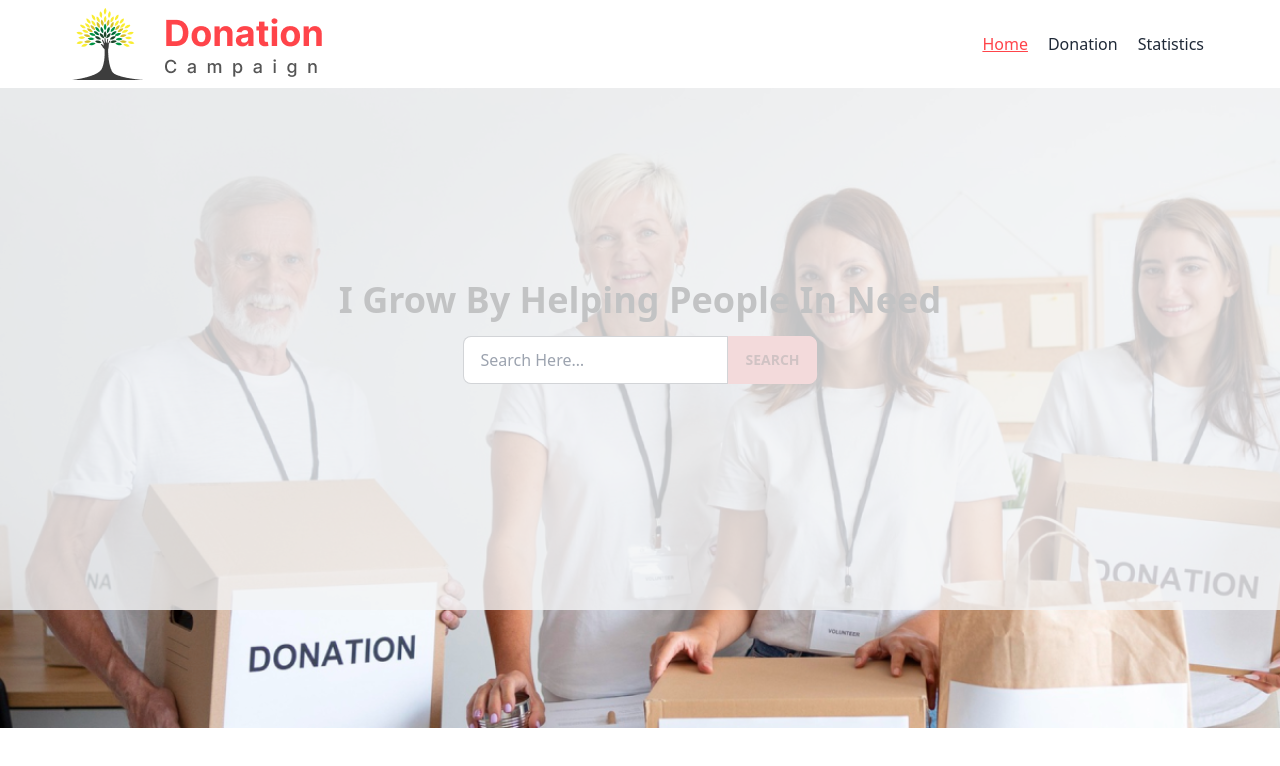
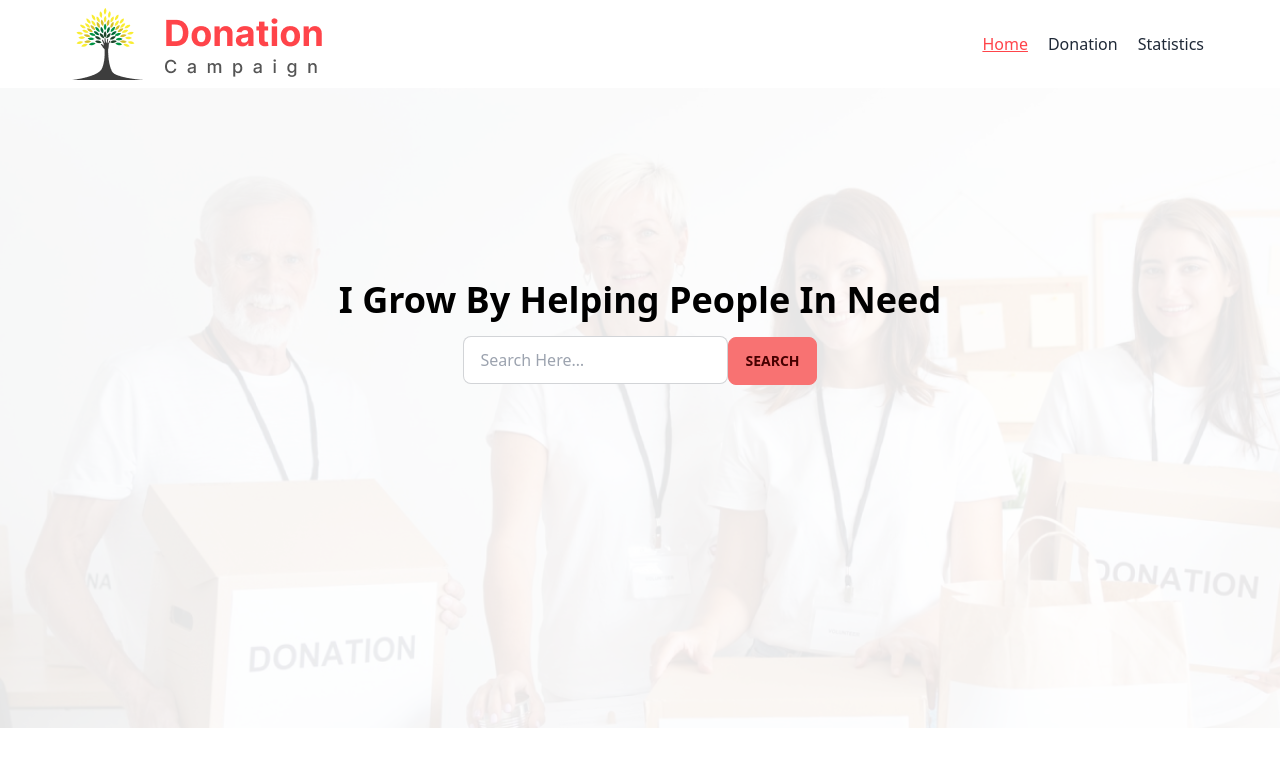
Before and after one commit to Ariful2634/donation-campaign, a React (Vite) app: page / in a window 1280 px wide. Shown: the top 766 px of the page. Built offline with nearby package versions, Linux system fonts and the light colour scheme.

Commit message:
update banner section

```diff
--- a/src/Components/Donation/Donation.jsx
+++ b/src/Components/Donation/Donation.jsx
@@ -21,7 +21,6 @@ const Donation = () => {
             setNoDonation("There is no donation yet")
         }
     }, [])
-    console.log(donation.length)
 
 
     return (
--- a/src/Components/ErrorPage/ErrorPage.jsx
+++ b/src/Components/ErrorPage/ErrorPage.jsx
@@ -1,10 +1,14 @@
+import { Link } from "react-router-dom";
 
 
 const ErrorPage = () => {
     return (
-        <div className="text-center text-4xl mt-10">
+        <div className="text-center text-4xl mt-28 space-y-4">
             <h2>Oops!!!</h2>
-            <p>404 not found</p>
+            <p className="text-red-600 ">404 page not found</p>
+            <div className="mt-5">
+            <Link to='/'><button className="btn btn-neutral">Go Back</button></Link>
+            </div>
         </div>
     );
 };
--- a/src/Components/Header/Banner.jsx
+++ b/src/Components/Header/Banner.jsx
@@ -1,19 +1,45 @@
+import { useEffect, useState } from 'react';
 import './Style.css'
 
+
 const Banner = () => {
+
+    const [name,steName]=useState()
+    const [loadData,setLoadData]=useState([])
+
+    useEffect(()=>{
+        fetch('donation.json')
+        .then(res=>res.json())
+        .then(data=>setLoadData(data))
+    },[])
+
+    const sub = e=>{
+        e.preventDefault()
+        console.log(name)
+    }
+
+    const nam = e=>{
+        steName(e.target.value)
+    }
+
+    const textValue = loadData.filter(load=>load.Category===name)
+    console.log(textValue)
+
     return (
-        <div className="bg-[url('/src/assets/Rectangle-4281.png')] bg-cover bg-blend-overlay  bg-no-repeat h-[80vh] py-48">
-             <div className="absolute inset-0 bg-gray-100 h-[522px] top-[88px] opacity-80"></div>
+        <div className="bg-[url('/src/assets/Rectangle-4281.png')] bg-white bg-opacity-90 bg-cover bg-blend-overlay  bg-no-repeat h-[80vh] py-24 md:py-48 lg:py-48">
+             {/* <div className="absolute inset-0 bg-gray-100 h-[522px] top-[88px] opacity-80"></div> */}
             <div>
             <h2 className='text-black text-2xl md:text-4xl lg:text-4xl flex justify-center items-center   font-semibold'>I Grow By Helping People In Need</h2>
             </div>
             <div className='text-center mt-4'>
                 <div className="form-control">
-                    <div className="input-group flex justify-center">
-                        <input type="text" placeholder="Search Here…" className="input input-bordered" />
+                    <div className="input-group flex justify-center items-center">
+                        <form onSubmit={sub} >
+                        <input onChange={nam} type="text" placeholder="Search Here…" name="name" className="input input-bordered" />
                         <button className="btn btn-error">
                            Search
                         </button>
+                        </form>
                     </div>
                 </div>
 
@@ -23,6 +49,7 @@ const Banner = () => {
             <div>
 
             </div>
+
         </div>
     );
 };
--- a/src/Components/Home/Home.jsx
+++ b/src/Components/Home/Home.jsx
@@ -6,8 +6,6 @@ import Banner from "../Header/Banner";
 const Home = () => {
     return (
         <div>
-
-
             <Banner></Banner>
             <DisplayCard></DisplayCard>
         </div>
```
